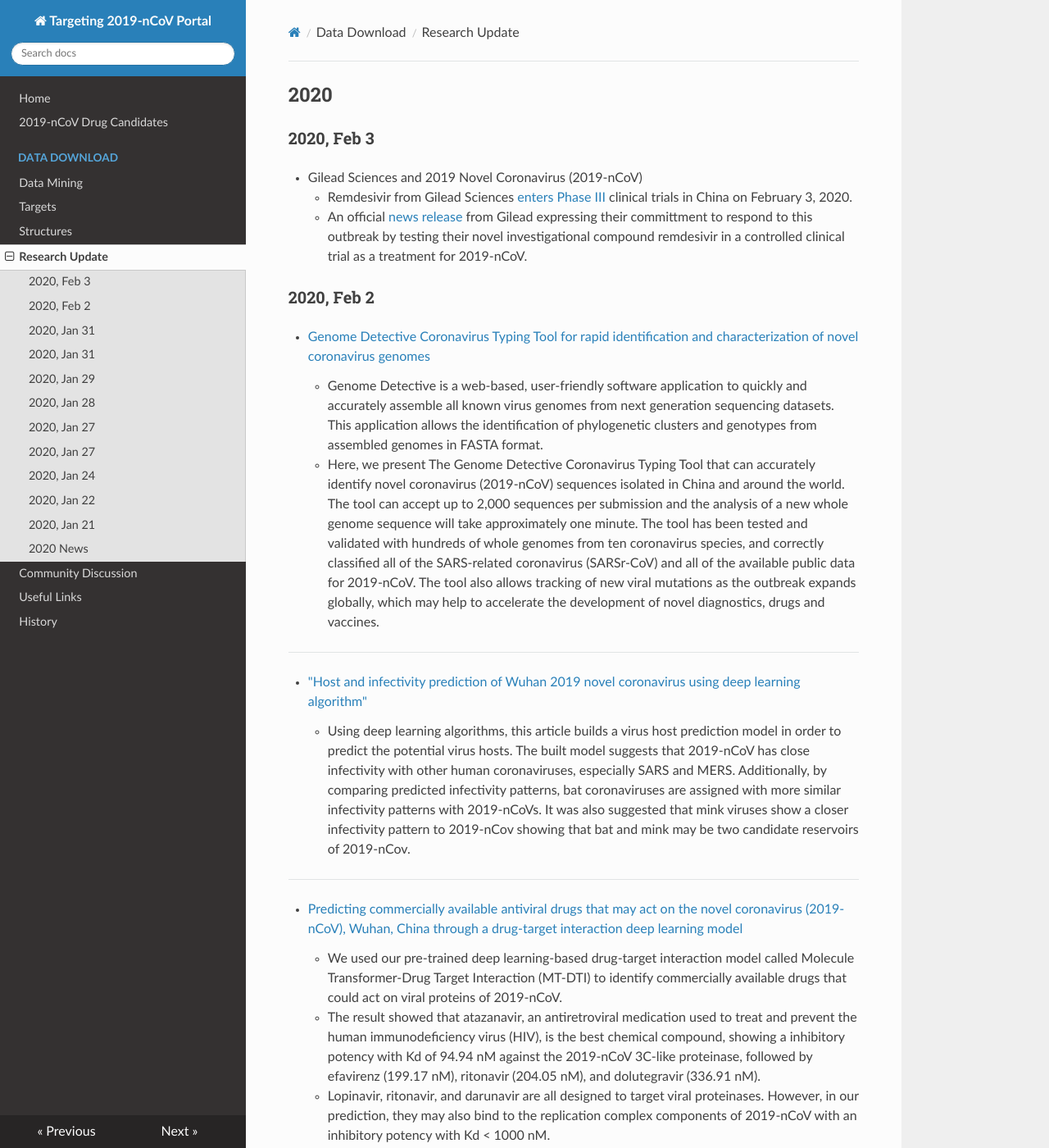
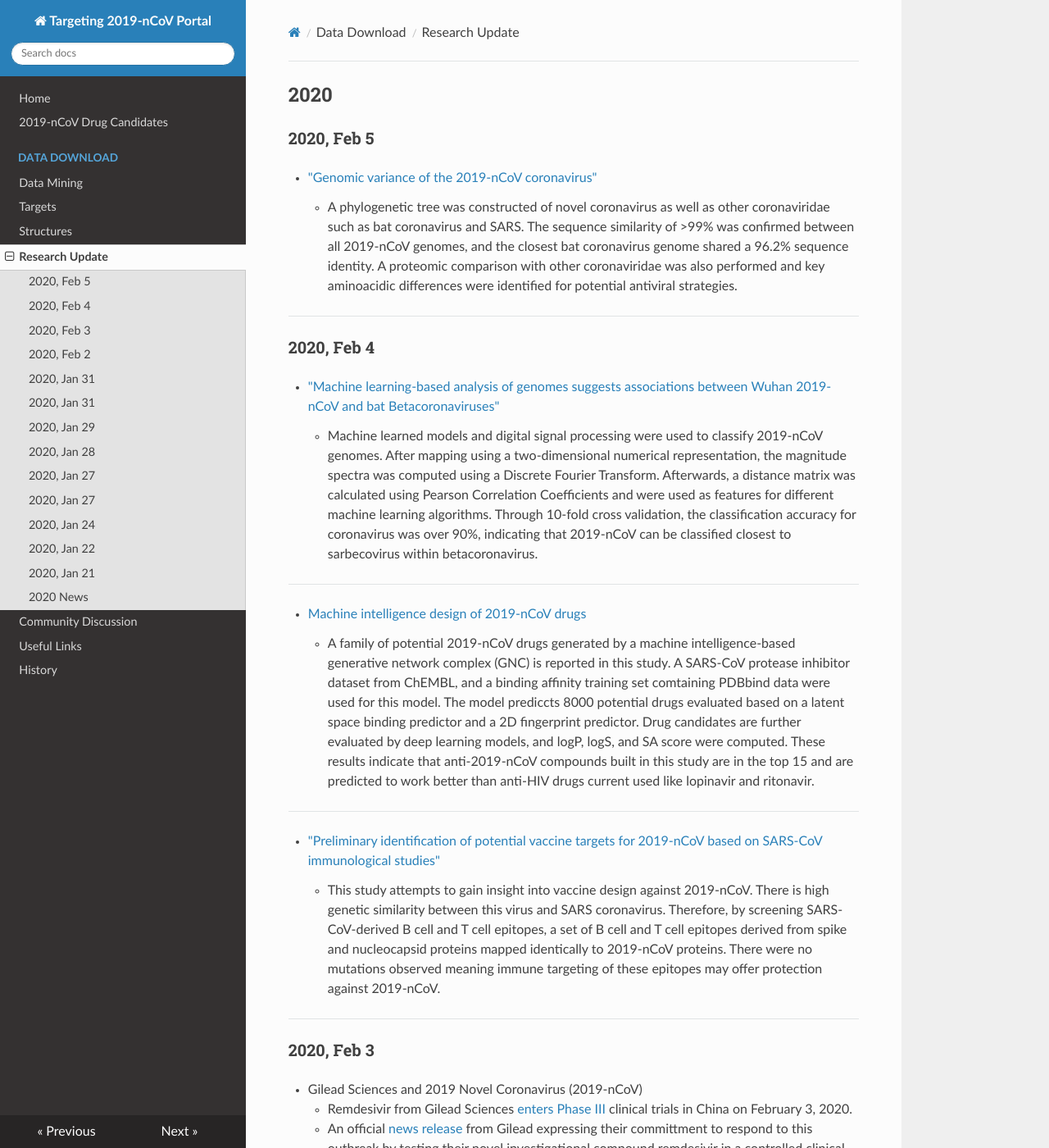
Before and after one commit to GHDDI-AILab/Targeting2019-nCoV, an MkDocs documentation site: the page built from docs/research_progress.md, in a window 1280 px wide and 1400 px high. Shown: the whole window at 82% size. Built offline with MkDocs 1.6.1, drawn with Linux system fonts in a browser that asks for light colours; nearby versions of some CDN libraries.

Commit message:
Update research_progress.md

```diff
--- a/docs/research_progress.md
+++ b/docs/research_progress.md
@@ -1,10 +1,36 @@
 ## 2020
+
+### 2020, Feb 5
+
+ * ["Genomic variance of the 2019-nCoV coronavirus"](https://www.biorxiv.org/content/10.1101/2020.02.02.931162v2)
+    * A phylogenetic tree was constructed of novel coronavirus as well as other coronaviridae such as bat coronavirus and SARS. The sequence similarity of >99% was confirmed between all 2019-nCoV genomes, and the closest bat coronavirus genome shared a 96.2% sequence identity. A proteomic comparison with other coronaviridae was also performed and key aminoacidic differences were identified for potential antiviral strategies.
+
+---
+
+### 2020, Feb 4
+
+ * ["Machine learning-based analysis of genomes suggests associations between Wuhan 2019-nCoV and bat Betacoronaviruses"](https://www.biorxiv.org/content/10.1101/2020.02.02.931162v2)
+    * Machine learned models and digital signal processing were used to classify 2019-nCoV genomes. After mapping using a two-dimensional numerical representation, the magnitude spectra was computed using a Discrete Fourier Transform. Afterwards, a distance matrix was calculated using Pearson Correlation Coefficients and were used as features for different machine learning algorithms. Through 10-fold cross validation, the classification accuracy for coronavirus was over 90%, indicating that 2019-nCoV can be classified closest to sarbecovirus within betacoronavirus.
+
+---
+
+ * [Machine intelligence design of 2019-nCoV drugs](https://www.biorxiv.org/content/10.1101/2020.01.30.927889v1)
+    * A family of potential 2019-nCoV drugs generated by a machine intelligence-based generative network complex (GNC) is reported in this study. A SARS-CoV protease inhibitor dataset from ChEMBL, and a binding affinity training set comtaining PDBbind data were used for this model. The model prediccts 8000 potential drugs evaluated based on a latent space binding predictor and a 2D fingerprint predictor. Drug candidates are further evaluated by deep learning models, and logP, logS, and SA score were computed. These results indicate that anti-2019-nCoV compounds built in this study are in the top 15 and are predicted to work better than anti-HIV drugs current used like lopinavir and ritonavir.
+
+---
+
+ * ["Preliminary identification of potential vaccine targets for 2019-nCoV based on SARS-CoV immunological studies"](https://www.biorxiv.org/content/10.1101/2020.02.03.933226v1)
+    * This study attempts to gain insight into vaccine design against 2019-nCoV. There is high genetic similarity between this virus and SARS coronavirus. Therefore, by screening SARS-CoV-derived B cell and T cell epitopes, a set of B cell and T cell epitopes derived from spike and nucleocapsid proteins mapped identically to 2019-nCoV proteins. There were no mutations observed meaning immune targeting of these epitopes may offer protection against 2019-nCoV.
+
+---
 
 ### 2020, Feb 3
 
  * Gilead Sciences and 2019 Novel Coronavirus (2019-nCoV)
     * Remdesivir from Gilead Sciences [enters Phase III](https://www.bioworld.com/articles/432804-gileads-remdesivir-enters-china-phase-iii-trial-to-fight-coronavirus) clinical trials in China on February 3, 2020.
     * An official [news release](https://www.gilead.com/news-and-press/company-statements/gilead-sciences-statement-on-the-company-ongoing-response-to-the-2019-new-coronavirus) from Gilead expressing their committment to respond to this outbreak by testing their novel investigational compound remdesivir in a controlled clinical trial as a treatment for 2019-nCoV.
+
+---
 
 ### 2020, Feb 2
 
```
